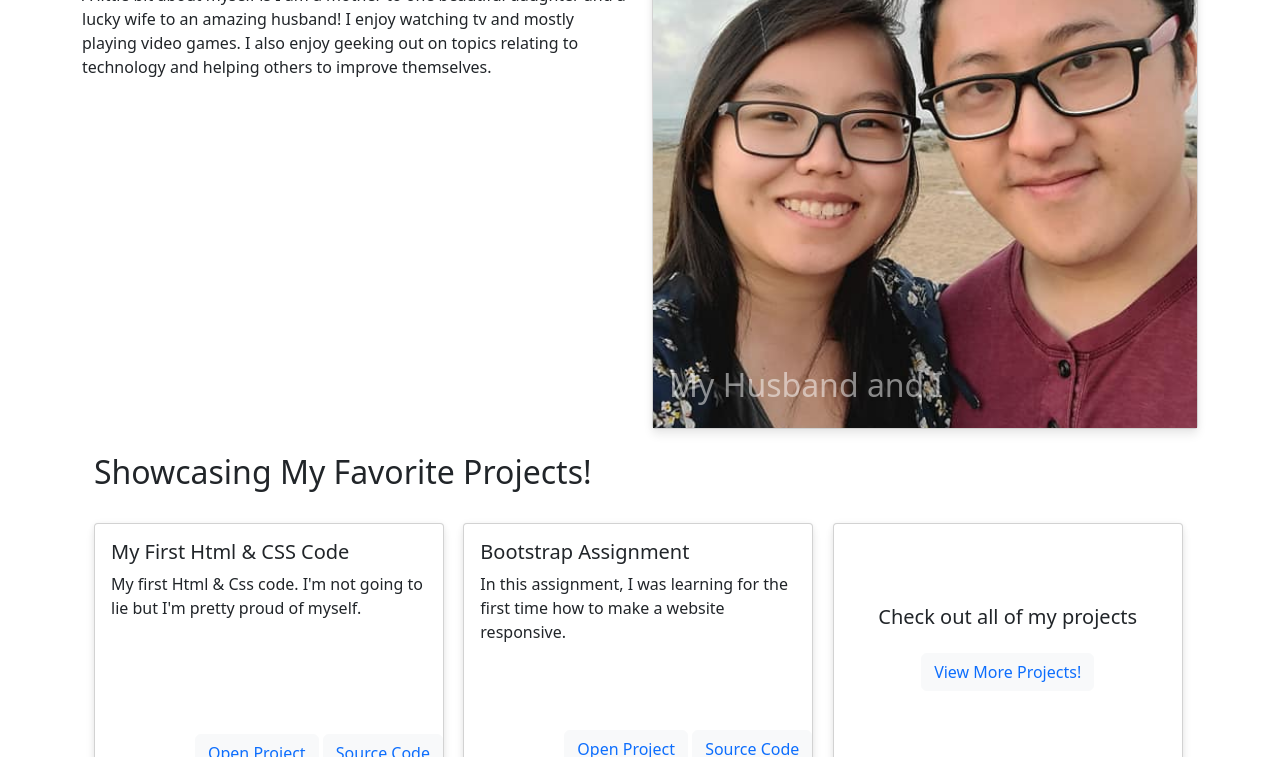
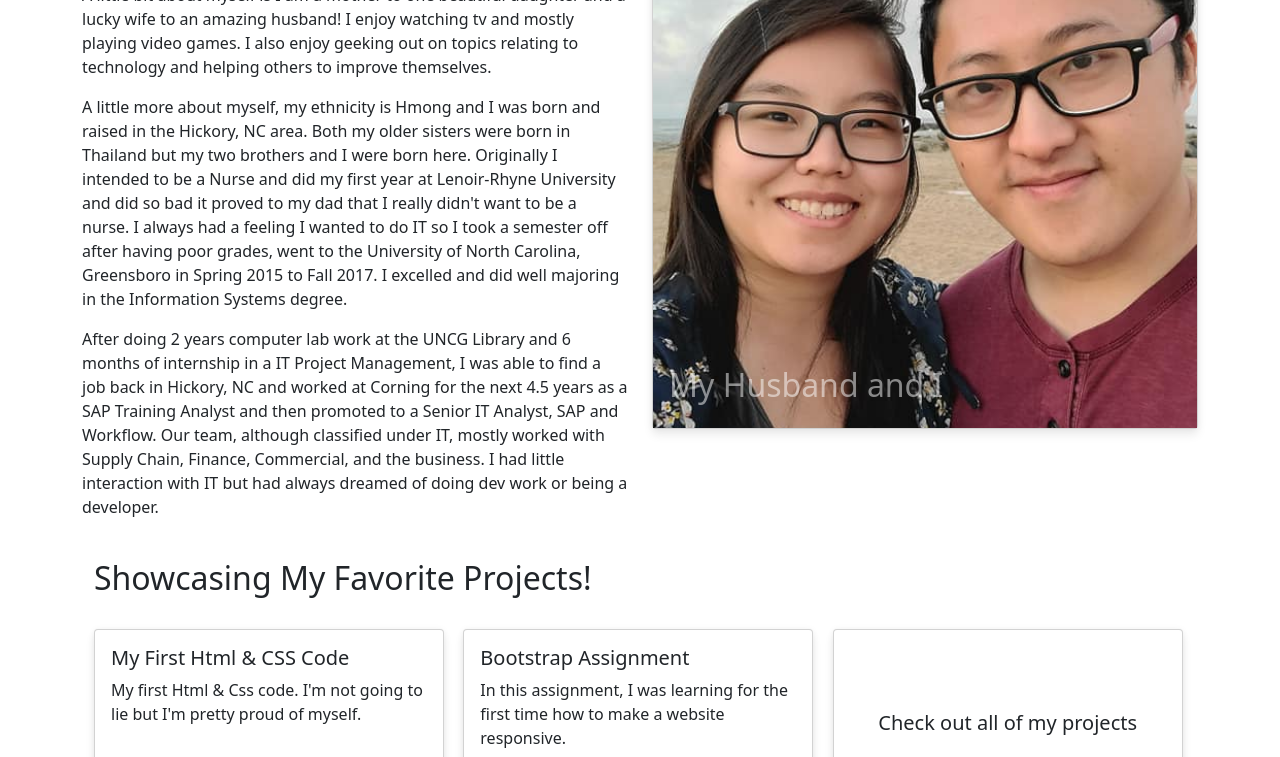
Before and after one commit to SherYang17/Bootcamp-PersonalPage, a plain HTML site: page index.html in a window 1280 px wide. Shown: the part 343-1100 px from the top of the page. Drawn offline with nearby package versions, Linux system fonts and the light colour scheme.

Commit message:
Oops, my finger slipped and wrote some code~

```diff
--- a/index.html
+++ b/index.html
@@ -56,10 +56,23 @@
             <div class="col-lg-6 col-md-12 mb-4">
                     <!-- Add a black border if possible to match height of image-->
                     <h1>About me</h1>
-                    <p> A little bit about myself is I am a mother to one beautiful daughter and a lucky wife to an amazing husband!
+                    <p>A little bit about myself is I am a mother to one beautiful daughter and a lucky wife to an amazing husband!
                         I enjoy watching tv and mostly playing video games. I also enjoy geeking out on topics relating to technology
                         and helping others to improve themselves.</p>
-                    <p> </p>
+                    <p>A little more about myself, my ethnicity is Hmong and I was born and raised in the Hickory, NC area. Both my older
+                        sisters were born in Thailand but my two brothers and I were born here. Originally I intended to be a Nurse and
+                        did my first year at Lenoir-Rhyne University and did so bad it proved to my dad that I really didn't want to be
+                        a nurse. I always had a feeling I wanted to do IT so I took a semester off after having poor grades, went to the
+                        University of North Carolina, Greensboro in Spring 2015 to Fall 2017. I excelled and did well majoring in the Information
+                        Systems degree.
+                    </p>
+                    <p>
+                        After doing 2 years computer lab work at the UNCG Library and 6 months of internship in a IT Project Management,
+                        I was able to find a job back in Hickory, NC and worked at Corning for the next 4.5 years as a SAP Training Analyst
+                        and then promoted to a Senior IT Analyst, SAP and Workflow. Our team, although classified under IT, mostly worked with Supply Chain,
+                        Finance, Commercial, and the business. I had little interaction with IT but had always dreamed of doing dev work or being
+                        a developer.
+                    </p>
             </div>
 
             <div class="col-lg-6 col-md-12 mb-4">
```
